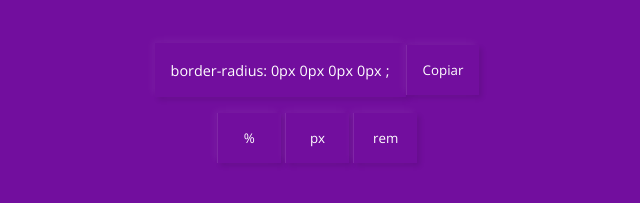
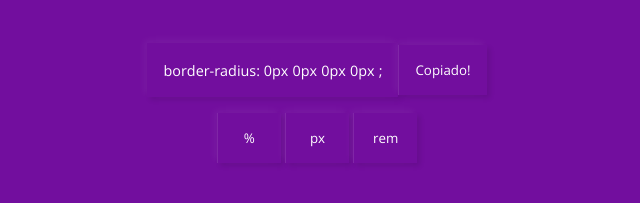
Before and after one commit to Luis-Felipe-N/gerador-de-bordas, a plain HTML site: page index.html in a window 1280 px wide. Both pictures are taken after a click on the button "Copiar". Shown: the part 437-640 px from the top of the page, 323-963 px from the left. Drawn offline with nearby package versions, Linux system fonts and the light colour scheme.

Commit message:
arrumando btn-copiar/readme

```diff
--- a/css/global.css
+++ b/css/global.css
@@ -25,4 +25,5 @@ body {
     justify-content: center;
     flex-direction: column;
     background-color:var(--color-pupple);
+    overflow: hidden;
 }
--- a/css/style.css
+++ b/css/style.css
@@ -101,8 +101,6 @@ input {
 }
 .container-unidade {
     margin: 1rem;
-    display: 100%;
-    /* max-width: 200px; */
 }
 
 .btn-unidade {
--- a/index.html
+++ b/index.html
@@ -53,14 +53,13 @@
             <span>;</span>
         </div>
 
-        <button class="btn btn-copiar">Copiar</button>
+        <button data-copiar="btnCopiar" class="btn btn-copiar">Copiar</button>
     </div>
     <div class="container-unidade">
         <button class="btn btn-unidade">%</button>
         <button class="btn btn-unidade">px</button>
         <button class="btn btn-unidade">rem</button>
     </div>
-    <!-- <img src="/assets/example.png" > -->
 
     <script src="/script.js"></script>
     <script src="https://kit.fontawesome.com/73b3f70564.js" crossorigin="anonymous"></script>
--- a/script.js
+++ b/script.js
@@ -41,12 +41,14 @@ function mudarUnidadeMedida(unidade) {
 // Retirar 'copiado!' do btn
 
 document.body.addEventListener('click' ,(e) => {
-    if (e.target.className != 'btn') {
+    if (!e.target.hasAttribute('data-copiar')) {
+        console.log('scksn')
         btnCopiar.textContent = 'Copiar'
     }
 });
 
-btnCopiar.addEventListener('click', (e) => {
+btnCopiar.addEventListener('click', () => {
+    console.log('tes')
     var labelText = document.querySelector('.label-text')
     navigator.clipboard.writeText(labelText.innerText);
     btnCopiar.textContent = 'Copiado!'
```
Also changed, not shown: 1 other file.
